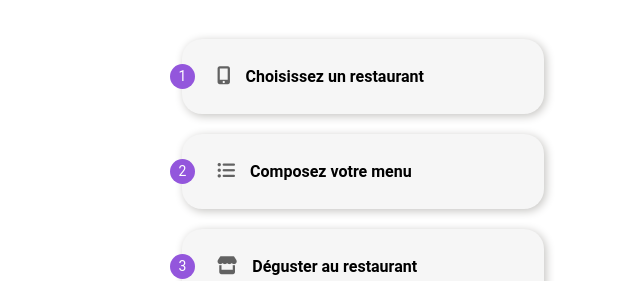
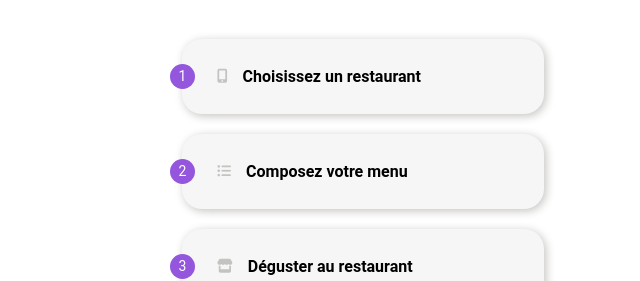
Before and after one commit to MP9895/Ohmyfood, a website: page index.html in a window 1280 px wide. Shown: the part 527-808 px from the top of the page, 282-922 px from the left. Drawn offline with Linux system fonts and the light colour scheme; a web font is replaced by a local one.

Commit message:
Version finalisée du site

```diff
--- a/index.html
+++ b/index.html
@@ -68,7 +68,7 @@
             <div class="fonctionnement__etape--numero">
               1
             </div>
-            <i class="fonctionnement__icon fas fa-mobile-alt"></i>
+            <i class="fonctionnement__etape--icon fas fa-mobile-alt"></i>
             <span>Choisissez un restaurant</span>
           </li>
 
@@ -76,7 +76,7 @@
             <div class="fonctionnement__etape--numero">
               2
             </div>
-            <i class="fonctionnement__icon fas fa-list-ul"></i>
+            <i class="fonctionnement__etape--icon fas fa-list-ul"></i>
             <span>Composez votre menu</span>
           </li>
 
@@ -84,7 +84,7 @@
             <div class="fonctionnement__etape--numero">
               3
             </div>
-            <i class="fonctionnement__icon fas fa-store"></i>
+            <i class="fonctionnement__etape--icon fas fa-store"></i>
             <span>Déguster au restaurant</span>
           </li>
 
--- a/scss/pages/_home.scss
+++ b/scss/pages/_home.scss
@@ -28,17 +28,18 @@
         padding: 0 70px 0 10px;
         margin-bottom: 20px;
         margin-left: 10px;
-        &:hover{
-            background-color: lighten($color-primary, $amount: 35%);
+
+        &--icon {
+            margin-right: 15px;
+            color: $color-shadow;
         }
-}
 
-    &__etape span {
+    & span {
         font-weight: 700;
         font-size: 16px;
 }
 
-    &__etape--numero {
+    &--numero {
         height: 25px;
         width: 25px;
         border-radius: 50px;
@@ -49,13 +50,13 @@
         position: relative;
         left: -22px;
         color: white;
-}
-
-    &__icon {
-        font-size: 18px;
-        height: 19px;
-        margin-right: 15px;
-        color: rgba(0,0,0,0.6);
+    }
+    &:hover{
+        background-color: lighten($color-primary, $amount: 35%);
+    }
+    &:hover :nth-child(2){
+        color: $color-primary;
+    }
 }
 }
 
```
Also changed, not shown: css/main.css, 1 other file.
